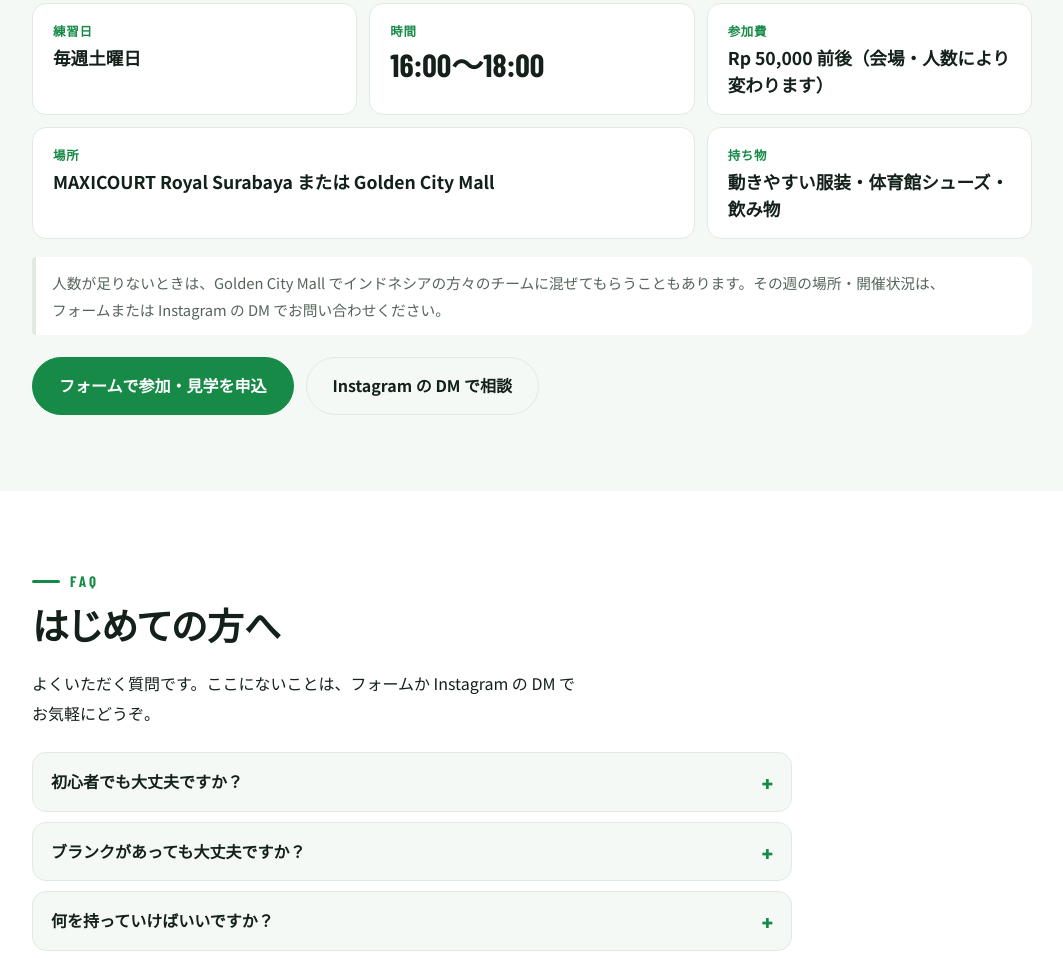
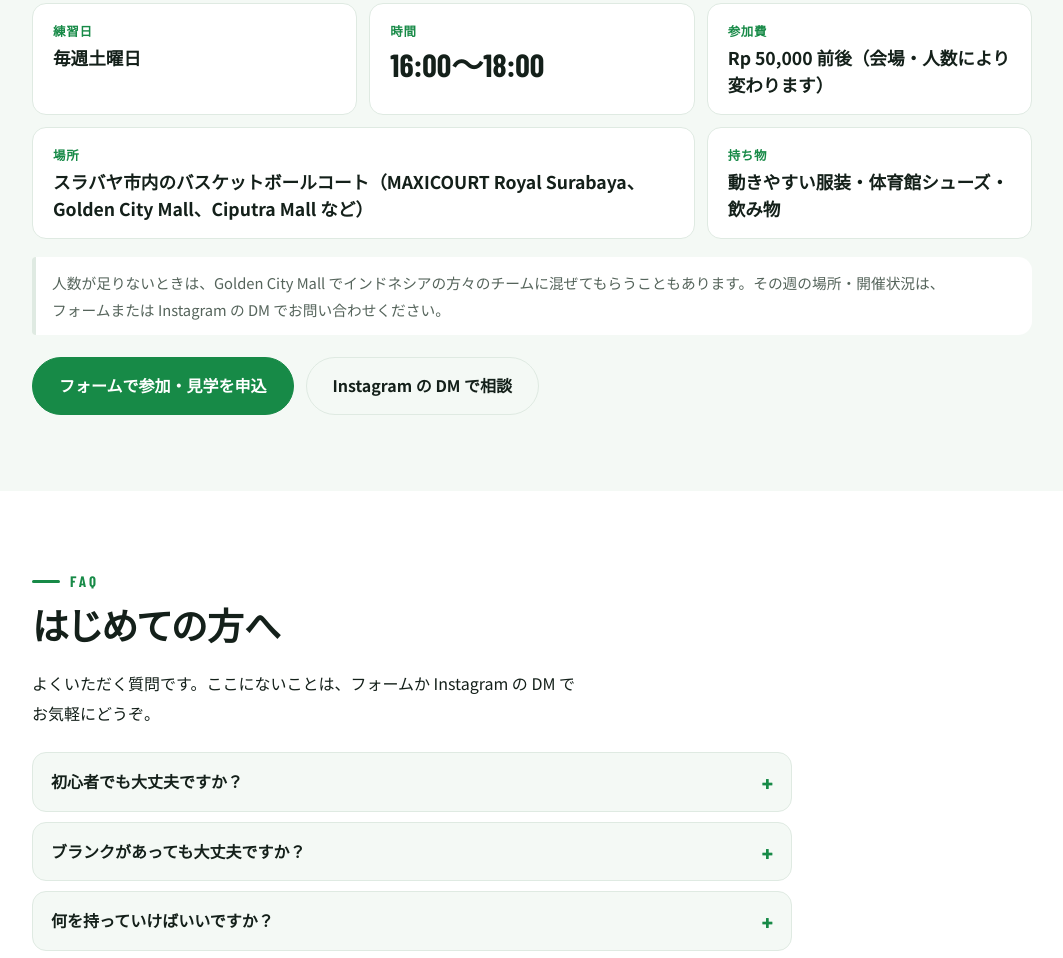
Before and after one commit to surabaya-japanese-basket/surabaya-japanese-basket.github.io, an Astro site: page / in a window 1280 px wide. Shown: the part 1918-2876 px from the top of the page, without its empty margins (108-1171 px from the left). Built offline with nearby package versions, Linux system fonts and the light colour scheme; Astro itself is replaced by a stand-in of ours; a web font is replaced by a local one.

Commit message:
Describe the venue as courts around Surabaya
Replace the two-venue wording with "basketball courts around
Surabaya" listing MAXICOURT Royal Surabaya, Golden City Mall and
Ciputra Mall, since practices use several courts. Update the
structured data location to the city.

Co-Authored-By: Claude Sonnet 5.5 <noreply@anthropic.com>

```diff
--- a/src/i18n/ui.ts
+++ b/src/i18n/ui.ts
@@ -53,7 +53,7 @@ export const ui = {
       rows: [
         { label: '練習日', value: '毎週土曜日' },
         { label: '時間', value: '16:00〜18:00' },
-        { label: '場所', value: 'MAXICOURT Royal Surabaya または Golden City Mall' }, // TODO: 住所・地図リンク
+        { label: '場所', value: 'スラバヤ市内のバスケットボールコート（MAXICOURT Royal Surabaya、Golden City Mall、Ciputra Mall など）' }, // TODO: 会場名の追加・地図リンク
         { label: '参加費', value: 'Rp 50,000 前後（会場・人数により変わります）' },
         { label: '持ち物', value: '動きやすい服装・体育館シューズ・飲み物' },
       ],
@@ -69,7 +69,7 @@ export const ui = {
         { q: '参加費はいくらですか？', a: 'Rp 50,000 前後です。会場や人数によって変わります。' },
         {
           q: 'いつ、どこでやっていますか？',
-          a: '毎週土曜日の 16:00〜18:00 に、MAXICOURT Royal Surabaya または Golden City Mall で練習しています。その週の場所は、フォームか Instagram の DM でご確認ください。',
+          a: '毎週土曜日の 16:00〜18:00 に、スラバヤ市内のバスケットボールコート（MAXICOURT Royal Surabaya、Golden City Mall、Ciputra Mall など）で練習しています。その週の場所は、フォームか Instagram の DM でご確認ください。',
         },
         {
           q: '人が少ない日はどうなりますか？',
@@ -150,7 +150,7 @@ export const ui = {
       rows: [
         { label: 'Day', value: 'Every Saturday' },
         { label: 'Time', value: '4:00 PM – 6:00 PM' },
-        { label: 'Place', value: 'MAXICOURT Royal Surabaya or Golden City Mall' },
+        { label: 'Place', value: 'Basketball courts around Surabaya (MAXICOURT Royal Surabaya, Golden City Mall, Ciputra Mall, and others)' },
         { label: 'Fee', value: 'Around Rp 50,000 (varies by venue and turnout)' },
         { label: 'Bring', value: 'Comfortable clothes, indoor court shoes, and a drink' },
       ],
@@ -166,7 +166,7 @@ export const ui = {
         { q: 'How much does it cost?', a: 'Around Rp 50,000. It varies by venue and turnout.' },
         {
           q: 'When and where do you play?',
-          a: 'Saturdays, 4:00 PM to 6:00 PM, at MAXICOURT Royal Surabaya or Golden City Mall. For that week\'s venue, please check with us through the form or an Instagram DM.',
+          a: 'Saturdays, 4:00 PM to 6:00 PM, at basketball courts around Surabaya (MAXICOURT Royal Surabaya, Golden City Mall, Ciputra Mall, and others). For that week\'s venue, please check with us through the form or an Instagram DM.',
         },
         {
           q: 'What happens when few people show up?',
--- a/src/layouts/Base.astro
+++ b/src/layouts/Base.astro
@@ -27,7 +27,7 @@ const jsonLd = {
   inLanguage: lang,
   location: {
     '@type': 'Place',
-    name: 'MAXICOURT Royal Surabaya',
+    name: 'Surabaya',
     address: { '@type': 'PostalAddress', addressLocality: 'Surabaya', addressCountry: 'ID' },
   },
   sameAs: [INSTAGRAM_URL],
```
